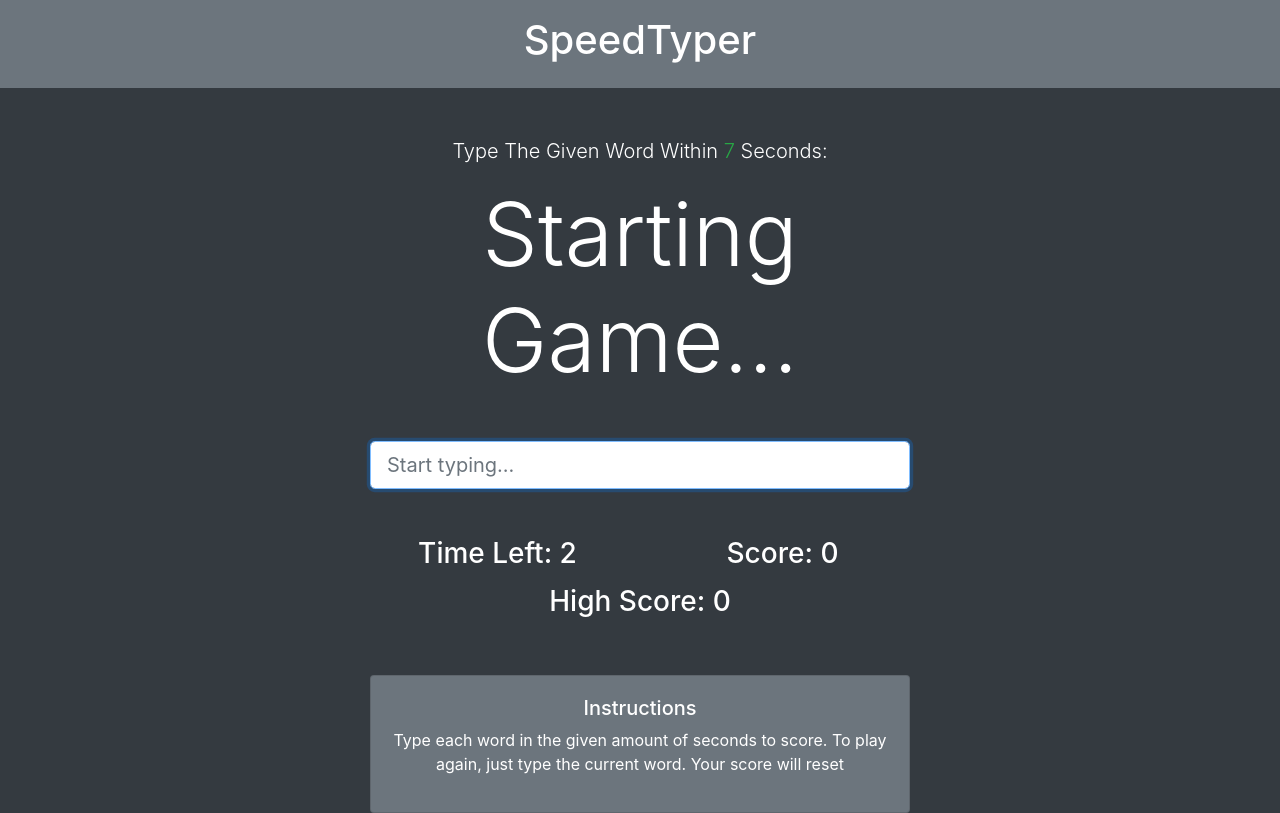
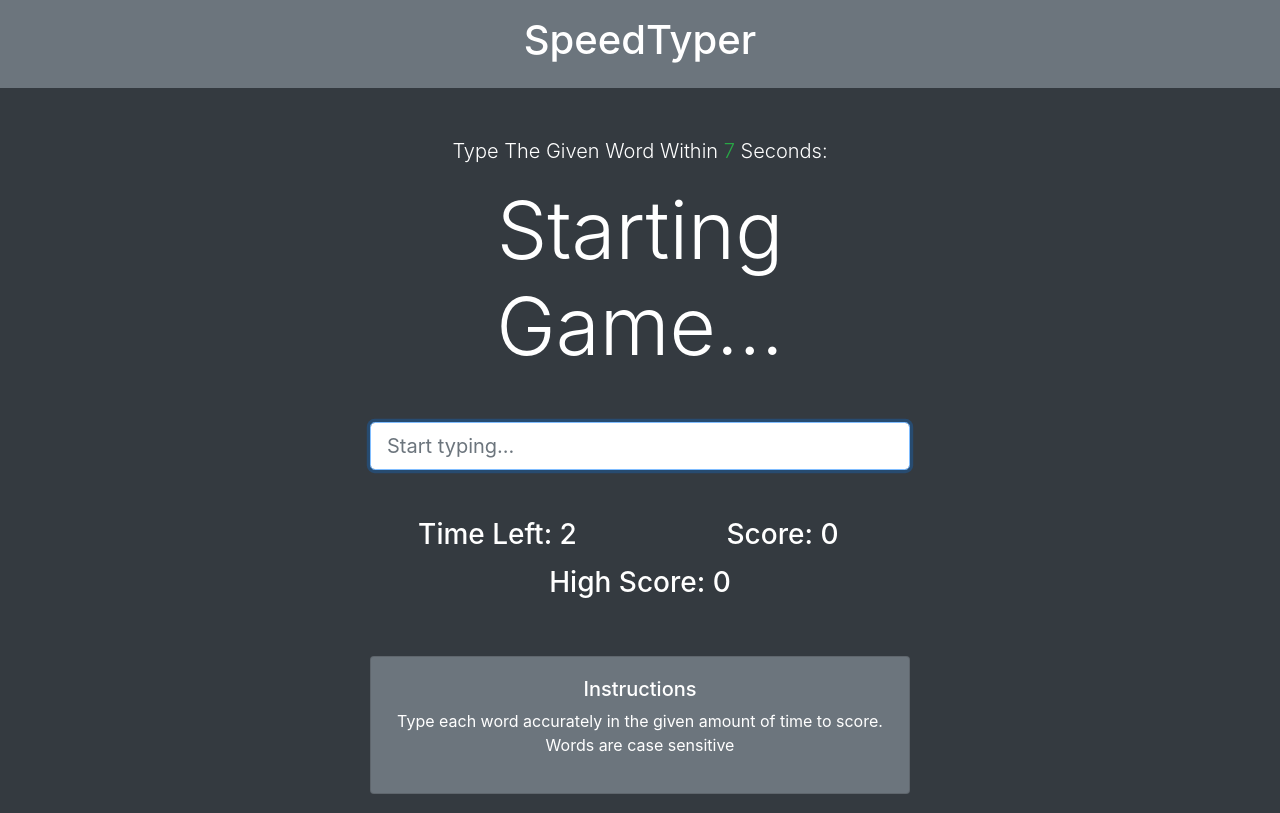
Before and after one commit to Deadbullfrog05/Speed_Typer, a plain HTML site: page index.html in a window 1280 px wide. Drawn offline with nearby package versions, Linux system fonts and the light colour scheme; no server answers.

Commit message:
Minor changes in UI and also improved UX.

```diff
--- a/index.html
+++ b/index.html
@@ -9,13 +9,46 @@
   <link rel="stylesheet" href="https://stackpath.bootstrapcdn.com/bootstrap/4.1.3/css/bootstrap.min.css" integrity="sha384-MCw98/SFnGE8fJT3GXwEOngsV7Zt27NXFoaoApmYm81iuXoPkFOJwJ8ERdknLPMO"
     crossorigin="anonymous">
   <style>
-    @media only screen and (max-width:600px){
-      #current-word{
+     @media only screen and (min-width : 280px){
+       #current-word{
+         font-size: 34px;
+       }
+     }
+     @media only screen and (min-width : 320px) {
+       #current-word{
+        font-size: 40px;
+       }
+      }
+
+      /* Extra Small Devices, Phones */
+      @media only screen and (min-width : 480px) {
+        #current-word{
         font-size: 50px;
+        }
       }
-    }
+
+      /* Small Devices, Tablets */
+      @media only screen and (min-width : 768px) {
+        #current-word{
+        font-size: 50px;
+        }
+      }
+
+      /* Medium Devices, Desktops */
+      @media only screen and (min-width : 992px) {
+        #current-word{
+        font-size: 70px;
+        }
+      }
+
+      /* Large Devices, Wide Screens */
+      @media only screen and (min-width : 1200px) {
+        #current-word{
+        font-size: 80px;
+        }
+      }
     body{
-      overflow: hidden;
+        overflow-x: hidden;
     }
   </style>
 </head>
@@ -59,8 +92,7 @@
           <div class="col-md-12">
             <div class="card card-body bg-secondary text-white">
               <h5>Instructions</h5>
-              <p>Type each word in the given amount of seconds to score. To play again, just type the current word. Your score
-                will reset</p>
+              <p>Type each word accurately in the given amount of time to score. Words are case sensitive</p>
             </div>
           </div>
         </div>
```
